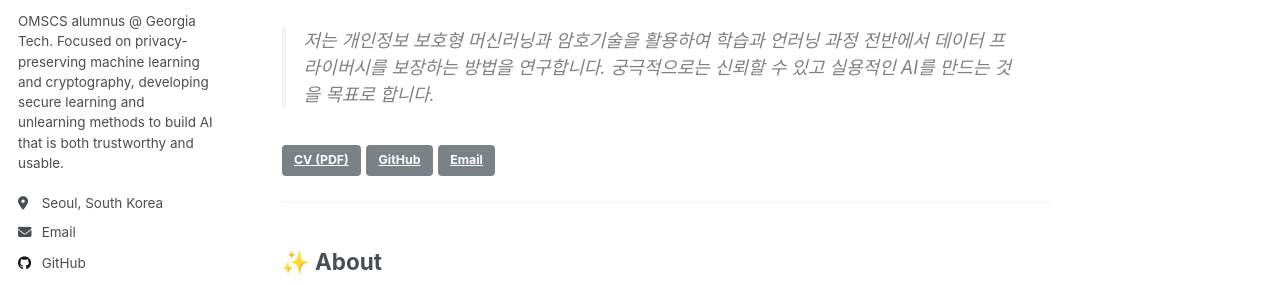
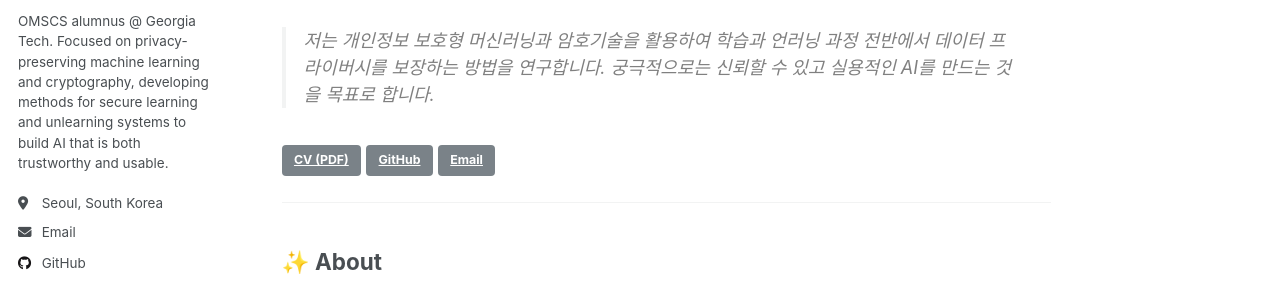
Before and after one commit to thepawgrammer/thepawgrammer.github.io, a Jekyll site: the page built from _pages/about.md, in a window 1280 px wide. Shown: the part 294-579 px from the top of the page. Built offline with Jekyll 4.4.1, drawn with Linux system fonts in a browser that asks for light colours; a script that is not in the unit is left out.

Commit message:
Change my research interests and cv

```diff
--- a/_config.yml
+++ b/_config.yml
@@ -12,7 +12,7 @@ site_theme               : "default" # Currently available options are "default"
 title                    : "Home"
 title_separator          : "-"
 name                     : &name "Jihyung Kook (국지형)"
-description              : &description "Focused on privacy-preserving machine learning and cryptography, developing secure learning and unlearning methods to build AI that is both trustworthy and usable."
+description              : &description "Focused on privacy-preserving machine learning and cryptography, developing methods for secure learning and unlearning systems to build AI that is both trustworthy and usable."
 url                      : https://thepawgrammer.github.io # the base hostname & protocol for your site e.g. "https://[your GitHub username].github.io" or if you already have some other page hosted on Github then use "https://[your GitHub username].github.io/[Your Repo Name]"
 baseurl                  : "" # the subpath of your site, e.g. "/blog"
 repository               : "thepawgrammer/thepawgrammer.github.io"
@@ -25,7 +25,7 @@ author:
   avatar           : "IMG_2931.png"
   name             : "Jihyung Kook (국지형)"
   pronouns         : "she/her" # example: "she/her"
-  bio              : "OMSCS alumnus @ Georgia Tech. Focused on privacy-preserving machine learning and cryptography, developing secure learning and unlearning methods to build AI that is both trustworthy and usable."
+  bio              : "OMSCS alumnus @ Georgia Tech. Focused on privacy-preserving machine learning and cryptography, developing methods for secure learning and unlearning systems to build AI that is both trustworthy and usable."
   location         : "Seoul, South Korea"
   uri              : # URL
   email            : "thepawgrammer@gmail.com"
```
Also changed, not shown: 2 other files.
